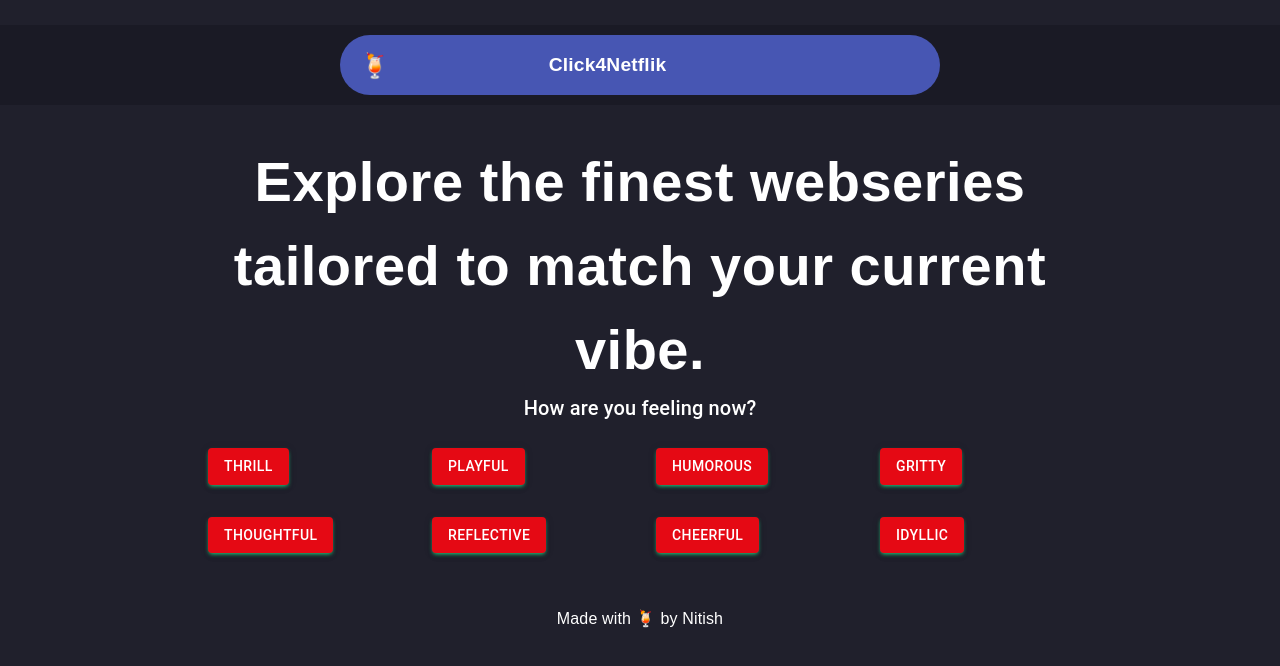
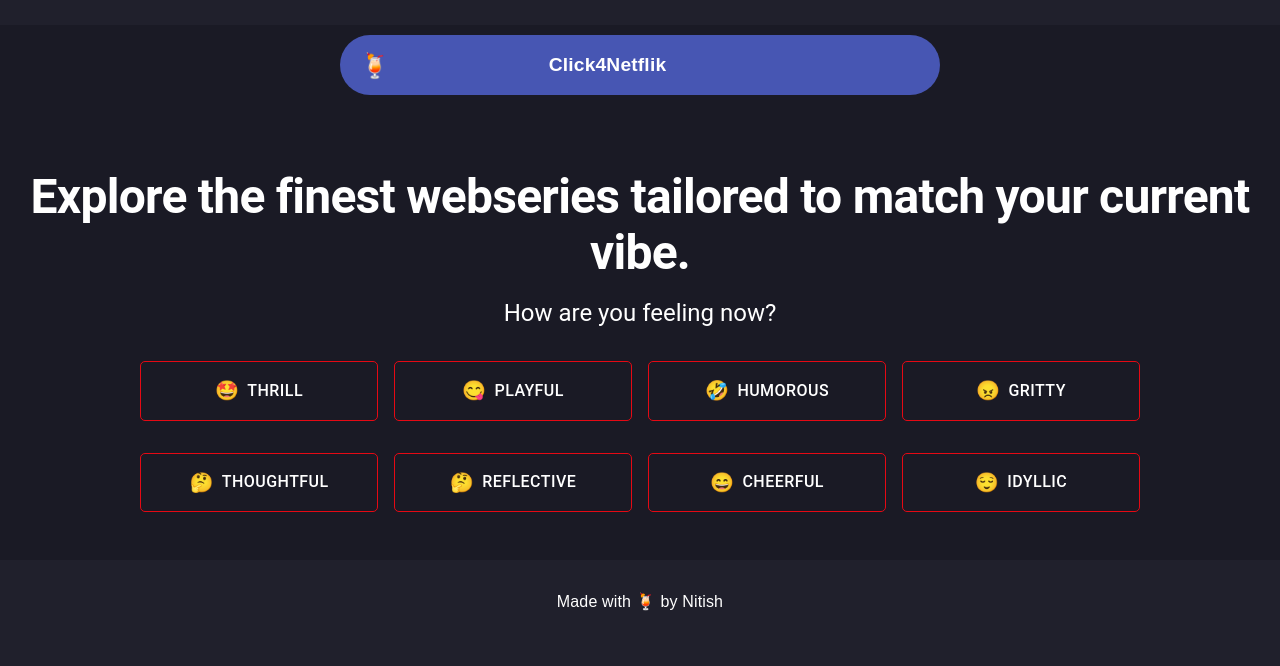
Before and after one commit to nitishgiri007/NetflixSeriesDetailsFrontend, a React (Create React App) app: page / in a window 1280 px wide. Shown: the top 666 px of the page. Built offline with nearby package versions, Linux system fonts and the light colour scheme.

Commit message:
Update LandinPage.js

```diff
--- a/src/components/LandinPage.js
+++ b/src/components/LandinPage.js
@@ -1,41 +1,75 @@
 import React from "react";
-
-import {
-  Container,
-  Grid,
-  Typography,
-  Button,
-} from "@material-ui/core";
+import { Container, Grid, Typography, Button } from "@material-ui/core";
 import { makeStyles } from "@material-ui/core/styles";
-
 import { useNavigate } from "react-router-dom";
 
+// Emoji mapping for original moods
+const moodEmojis = {
+  "Thrill": "🤩",
+  "Playful": "😋",
+  "Humorous": "🤣",
+  "Gritty": "😠",
+  "Thoughtful": "🤔",
+  "Reflective": "🤔",
+  "Cheerful": "😄",
+  "Idyllic": "😌",
+};
+
 const useStyles = makeStyles((theme) => ({
-  appBarContainer: {
-    maxWidth: "600px",
-    margin: "0 auto",
+  root: {
+    // minHeight: "vh",
+    backgroundColor: "#1a1a25", // Dark background like in the screenshot
+    color: "white",
+    padding: theme.spacing(4, 0),
   },
-  root: {
-    width: "100%",
-    maxWidth: 360,
-    backgroundColor: theme.palette.background.paper,
-  },
-  groot: {
-    flexGrow: 1,
-    padding: theme.spacing(2),
-  },
-  button: {
-    margin: theme.spacing(1),
-  },
-  grow: {
-    flexGrow: 1,
-  },
-  toolbar: {
+  header: {
     display: "flex",
     justifyContent: "center",
+    alignItems: "center",
+    marginBottom: theme.spacing(2),
   },
+  logo: {
+    fontSize: "2rem",
+    marginRight: theme.spacing(1),
+  },
+  title: {
+    fontWeight: "bold",
+    fontSize: "3rem",
+    textAlign: "center",
+    margin: theme.spacing(4, 0, 2),
+  },
+  subtitle: {
+    textAlign: "center",
+    marginBottom: theme.spacing(4),
+  },
+  buttonContainer: {
+    margin: "0 auto",
+    maxWidth: "1000px",
+  },
+  moodButton: {
+    width: "100%",
+    borderRadius: "5px",
+    border: "1px solid #e50914",
+    backgroundColor: "#1a1a25", // Dark background
+    color: "white",
+    padding: theme.spacing(1.5),
+    marginBottom: theme.spacing(2),
+    fontSize: "1rem",
+    transition: "all 0.3s ease",
+    "&:hover": {
+      backgroundColor: "#2c2c3a",
+    },
+    display: "flex",
+    justifyContent: "center",
+    alignItems: "center",
+  },
+  emojiIcon: {
+    marginRight: theme.spacing(1),
+    fontSize: "1.2rem",
+  }
 }));
 
+// Original moods from your code
 const moods = [
   "Thrill",
   "Playful",
@@ -46,6 +80,7 @@
   "Cheerful",
   "Idyllic",
 ];
+
 const moodToGenreMap = {
   "Thrill": "action",
   Advanture: "action",
@@ -72,65 +107,42 @@
   };
 
   return (
-    <>
-      <div style={{ paddingTop: "25px" }}>
-        {" "}
-        <Container maxWidth="md">
-          <div
-            style={{
-              display: "flex",
-              flexDirection: "column",
-              marginTop: "10px",
-              alignItems: "center",
-            }}
-          >
-            <div style={{}}>
-              <Typography
-                align="center"
-                style={{
-                  fontFamily: "Sans-Serif",
-                  fontWeight: "bold",
-                  fontSize: "3.5rem",
-                  color: "white",
-                }}
-              >
-                Explore the finest webseries tailored to match your current
-                vibe.
+    <div className={classes.root}>
+      <Container maxWidth="lg">
+        {/* <div className={classes.header}>
+          <span className={classes.logo}>🍿</span>
+          <Typography variant="h4" component="h1">
+            Mood2Movie
           </Typography>
-              <Typography
-                variant="h6"
-                align="center"
-                style={{ color: "white" }}
-              >
+        </div> */}
+
+        <Typography className={classes.title} variant="h1" component="h2">
+          Explore the finest webseries tailored to match your current vibe.
+        </Typography>
+
+        <Typography className={classes.subtitle} variant="h5" component="h3">
           How are you feeling now?
         </Typography>
-            </div>
-            <div className={classes.groot}>
+
+        <div className={classes.buttonContainer}>
           <Grid container spacing={2}>
             {moods.map((mood, index) => (
-                  <Grid item xs={6} sm={6} md={4} lg={3} xl={2} key={index}>
+              <Grid item xs={6} sm={6} md={4} lg={3} key={index}>
                 <Button
-                      variant="contained"
-                      size="medium"
-                      color="primary"
-                      className={classes.button}
+                  className={classes.moodButton}
                   onClick={() => handleOnClick(mood)}
-                      style={{
-                        backgroundColor: "#e50914",
-                        boxShadow:
-                          "0px 2px 4px -1px rgb(37 216 136), 0px 4px 5px 0px rgba(0,0,0,0.14), 0px 1px 10px 0px rgba(0,0,0,0.12)",
-                      }}
                 >
-                      {mood}
+                  <span className={classes.emojiIcon}>
+                    {moodEmojis[mood] || "😊"}
+                  </span>
+                  {mood.toUpperCase()}
                 </Button>
               </Grid>
             ))}
           </Grid>
         </div>
-          </div>
       </Container>
     </div>
-    </>
   );
 };
 
```
Lines whose indentation alone changed are shown as unchanged.
